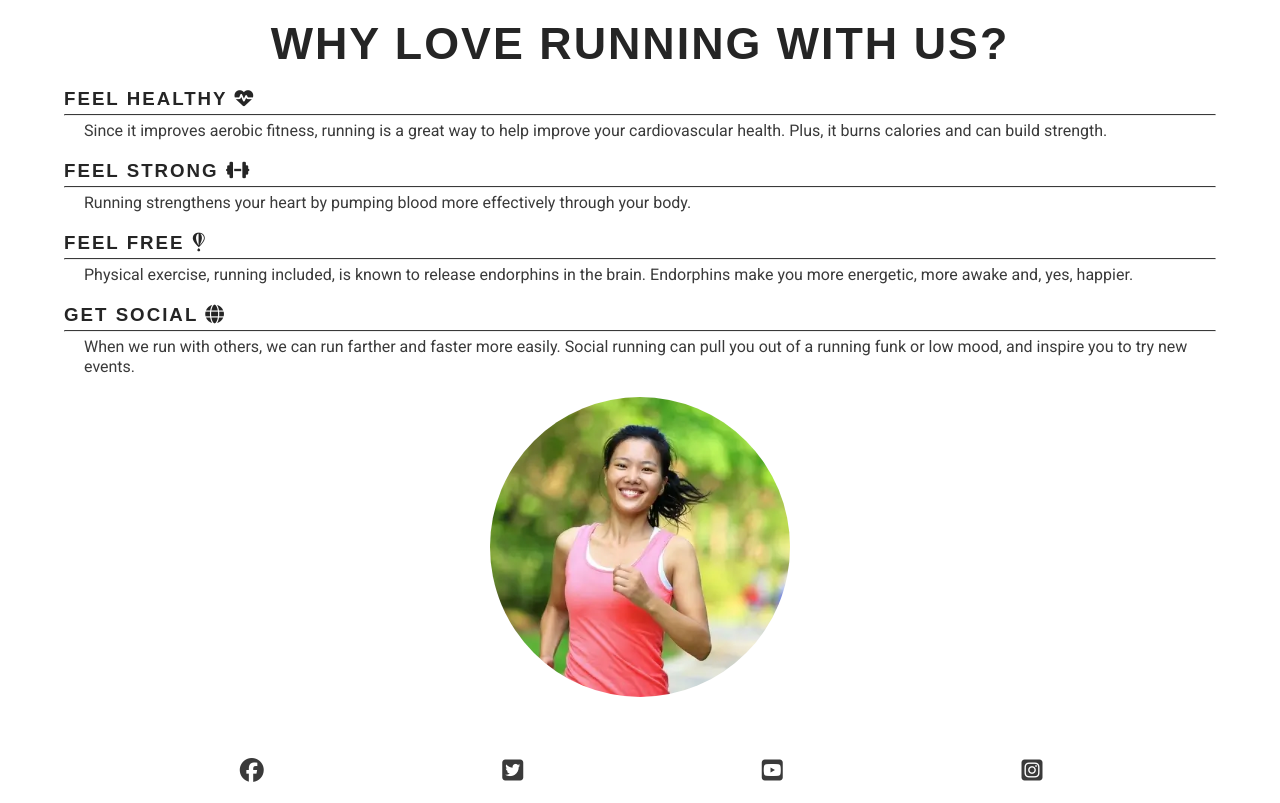
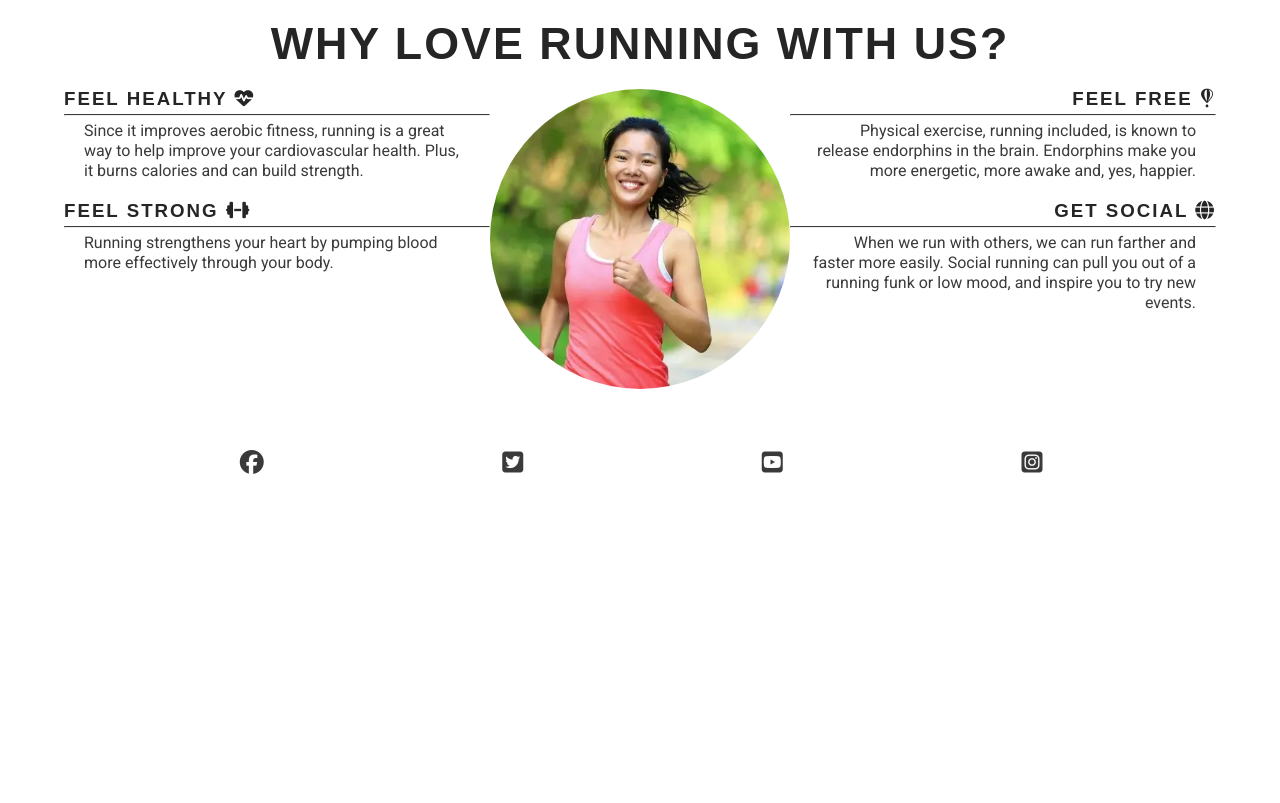
Before and after one commit to Yahya-H-Mohamed/Love-Running-Project, a plain HTML site: page index.html in a window 1280 px wide. Shown: the part 679-1482 px from the top of the page. After the commit the page ends 1174 px from the top, so only its background shows below. Drawn offline with Linux system fonts and the light colour scheme.

Commit message:
adjusted media queries for the reasons section on large screen sizes

```diff
--- a/assets/css/style.css
+++ b/assets/css/style.css
@@ -205,6 +205,27 @@ main{
         width: 300px;
         right: 50px;
     }
+
+    /*reasons section*/
+    #benefits-mental,
+    #benefits-physical{
+        display: flex;
+        flex-direction: column;
+        width: 100%
+    }
+
+    #benefits-mental > div,
+    #benefits-physical > div{
+        display: flex;
+        flex-direction: column;
+        width: 100%;
+
+    }
+
+    #benefits-mental > div{
+        text-align: end;
+        align-self: flex-end;
+    }
 }
 
 /*Media query small laptops and larger*/
@@ -213,3 +234,31 @@ main{
         border-bottom: 1px solid #3a3a3a;
     }
 }
+
+/*Media query laptops and larger*/
+@media screen and (min-width: 1200px){
+    #benefits{
+        display: flex;
+        flex-direction: row;
+    }
+
+    #benefits-image{
+        order: 2
+    }
+
+    #benefits-physical{
+        order: 1;
+    }
+
+    #benefits-mental{
+        order: 3;
+    }
+
+    #benefits-mental > div{
+        align-self: flex-start;
+    }
+
+    #benefits-physical > div{
+        align-self: flex-end;
+    }
+}
```
